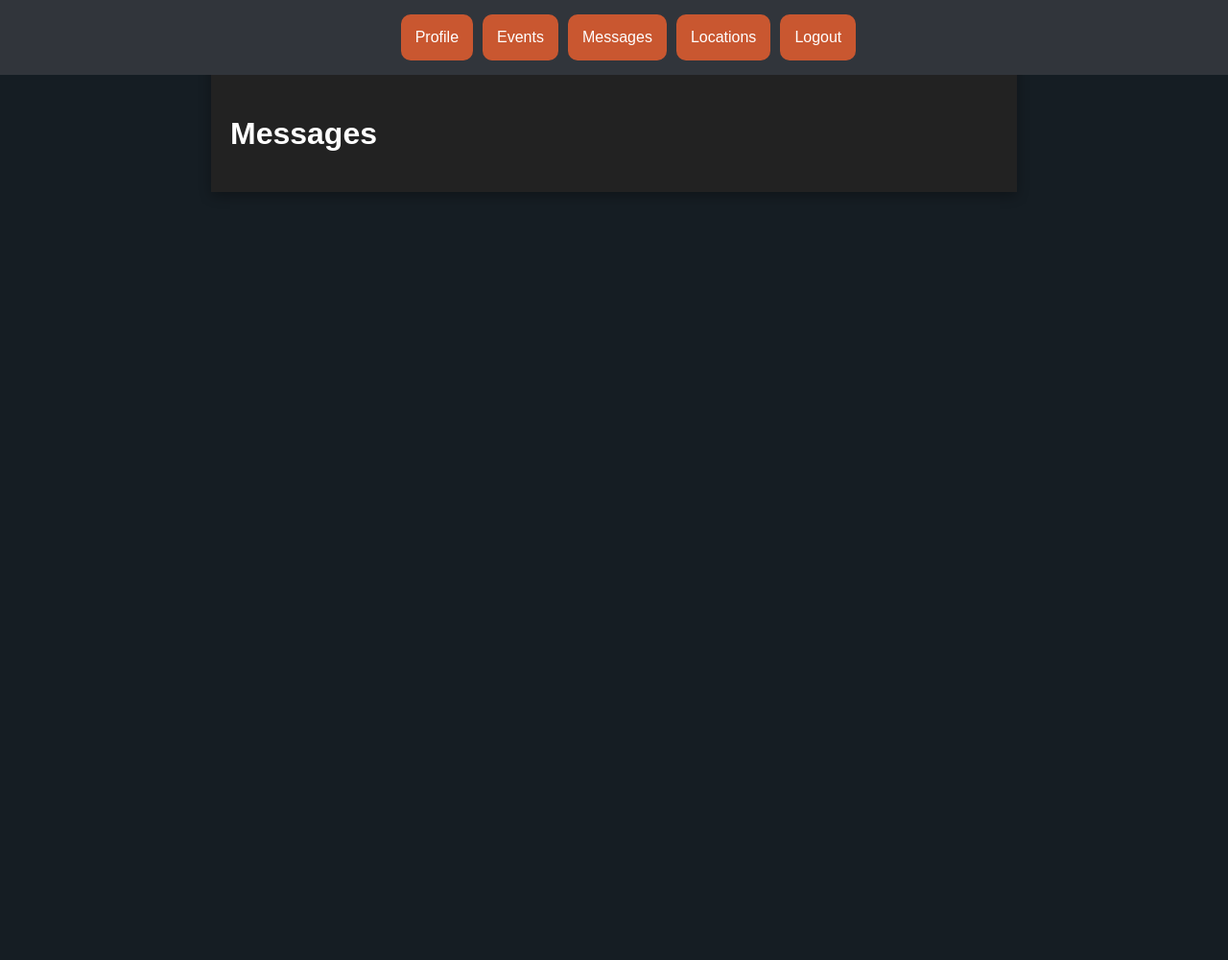
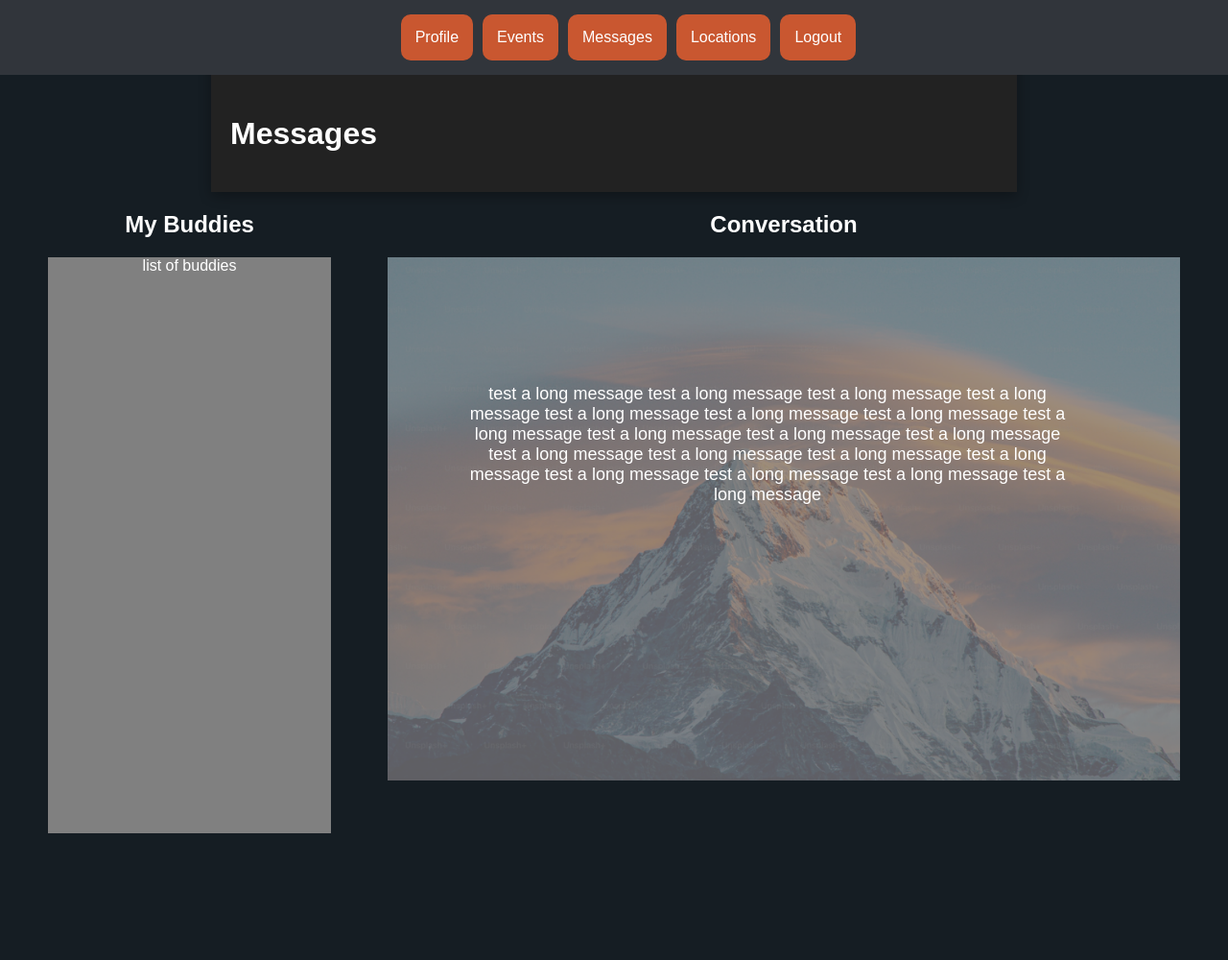
Before and after one commit to avery-mr/burndownForWhat, a Flask app: page /messages in a window 1280 px wide. Shown: the whole page at 96% size. Before the commit the page ends 200 px from the top, so only its background shows below. Run offline with Flask 3, Linux system fonts and the light colour scheme; the visitor is signed in with stand-in values (Sample User, id 1).

Commit message:
updated messages.html, style.css, and added mtn.png to img

```diff
--- a/app/static/css/style.css
+++ b/app/static/css/style.css
@@ -181,3 +181,51 @@ select option {
     font-size: 20px;
     border-bottom: 2px solid #5D757B;
 }
+
+#full_page {
+    margin-left: 50px;
+    margin-right: 50px;
+}
+
+#buddies {
+    width: 25%;
+    float:left;
+    clear:left;
+}
+
+#p1 {
+    background: grey;
+    overflow: scroll;
+    height: 600px;
+}
+
+.cont {
+    position: relative;
+    text-align: center;
+}
+
+#p2 {
+    overflow: scroll;
+    height: 600px;
+    position: absolute;
+    top: 50%; /* You can adjust this value */
+    left: 50%;
+    transform: translate(-25%, 0%);
+    color: white;
+    font-size: 18px;
+    text-align: center;
+}
+
+#messages {
+    width: 70%;
+    float:right;
+    clear:right;
+}
+
+#p1, #p2 {
+    color: white;
+}
+
+#mtn {
+    width: 100%;
+}
--- a/app/templates/messages.html
+++ b/app/templates/messages.html
@@ -2,10 +2,29 @@
 
 {% block content %}
 
-
+<div id="full_page">
 <div class="container">
     <h1>Messages</h1>
 </div>
-
+<div id="buddies">
+    <h2>My Buddies</h2>
+    <p id="p1">
+        list of buddies
+    </p>
+</div>
+<div id="messages">
+    <h2>Conversation</h2>
+    <div class="cont"></div>
+        <img id="mtn" src="static/img/mtn.png" alt ="mountain">
+        <div id="p2">
+            test a long message test a long message test
+            a long message test a long message test a long message
+            test a long message test a long message test a long message test a
+            long message test a long message test a long message test a long
+            message test a long message test a long message test a long message test a long message test a long message test a long message test a long message
+        </div>
+    </div>
+</div>
+</div>
 
 {% endblock %}
```
Also changed, not shown: app/static/img/mtn.png (added).
